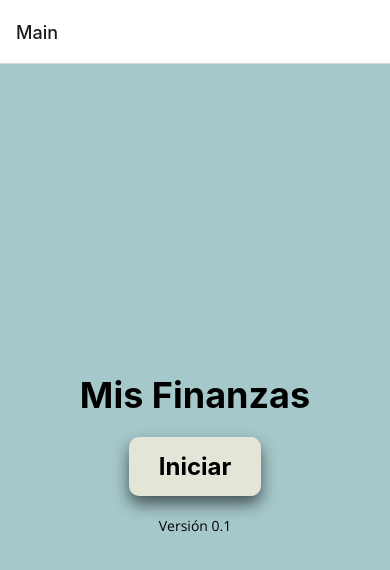
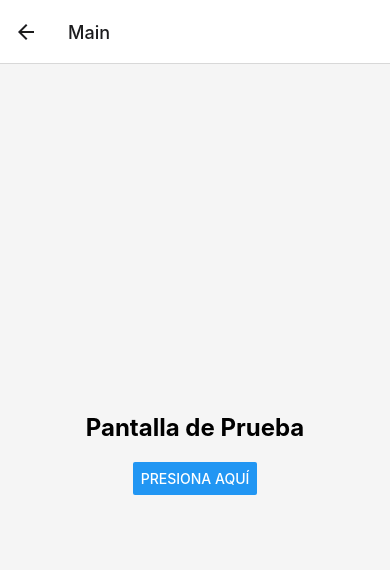
Before and after one commit to VisualR29/Aplicacion-react-native, a React Native app: screen /Main in a window 390 px wide. Shown: the top 570 px of the page. Built offline with nearby package versions, Linux system fonts and the light colour scheme.

Commit message:
baseNavigator1.2

```diff
--- a/App.js
+++ b/App.js
@@ -19,8 +19,6 @@ export default function App() {
   }, [fontsLoaded, fontError]);
 
   return (
-    <NavigationContainer>
-      <AppNavigator />
-    </NavigationContainer>
+    <AppNavigator />
   );
 }
--- /dev/null
+++ b/src/components/MainScreen.jsx
@@ -0,0 +1,32 @@
+import React from "react";
+import { Text, View, Alert, StyleSheet, Button } from "react-native";
+import Constants from "expo-constants";
+import { colors } from "../global/colors";
+
+const MainScreen = () => {
+    return (
+        <View style={styles.container}>
+            <Text style={styles.title}>Pantalla de Prueba</Text>
+            <Button
+                title="Presiona Aquí"
+                onPress={() => Alert.alert('¡Botón presionado!')}
+            />
+        </View>
+    )
+}
+
+const styles = StyleSheet.create({
+    container: {
+        flex: 1,
+        justifyContent: 'center',
+        alignItems: 'center',
+        backgroundColor: '#f5f5f5',
+    },
+    title: {
+        fontSize: 24,
+        fontWeight: 'bold',
+        marginBottom: 20,
+    },
+});
+
+export default MainScreen
--- a/src/components/WelcomeScreen.jsx
+++ b/src/components/WelcomeScreen.jsx
@@ -1,19 +1,19 @@
 import React from "react";
-import { Text, View, TouchableWithoutFeedback, Alert, StyleSheet, Button } from "react-native";
+import { Text, View, TouchableWithoutFeedback, StyleSheet } from "react-native";
 import Constants from "expo-constants";
 import { colors } from "../global/colors";
 
-const WelcomeScreen = () => {
+const WelcomeScreen = ({navigation}) => {
     return (
         <View style={styles.container}>
             <Text style={styles.title}>Mis Finanzas</Text>
             <TouchableWithoutFeedback
-                onPress={() => Alert.alert('Se ha tocado el botón de INICIAR')}>
+                onPress={() => navigation.navigate('Main')}>
                 <View style={styles.button}>
                     <Text style={styles.buttonText}>Iniciar</Text>
                 </View>
             </TouchableWithoutFeedback>
-            <Text style={styles.version}>Versión 0.1</Text>
+            <Text style={styles.version}>Versión 0.2</Text>
         </View>
     )
 }
@@ -21,7 +21,7 @@ const WelcomeScreen = () => {
 const styles = StyleSheet.create({
     container: {
         flexGrow: 1,
-        marginTop: Constants.statusBarHeight,
+        //marginTop: Constants.statusBarHeight,
         justifyContent: 'center',
         alignItems: 'center',
         backgroundColor: colors.green2,
--- a/src/navigation/AppNavigator.js
+++ b/src/navigation/AppNavigator.js
@@ -2,19 +2,22 @@ import * as React from 'react';
 import { NavigationContainer } from '@react-navigation/native';
 import { createNativeStackNavigator } from '@react-navigation/native-stack';
 import WelcomeScreen from '../components/WelcomeScreen';
+import MainScreen from '../components/MainScreen';
 
 const Navigator = createNativeStackNavigator();
 
 const AppNavigator = () => {
     return (
+        <NavigationContainer>
             <Navigator.Navigator>
                 <Navigator.Screen
                     name="Welcome"
                     component={WelcomeScreen}
-                options={{ title: 'Main' }}
+                    options={{ title: 'Welcome' }}
                 />
-            <Navigator.Screen name="Profile" component={WelcomeScreen} />
+                <Navigator.Screen name="Main" component={MainScreen} />
             </Navigator.Navigator>
+        </NavigationContainer>
     );
 };
 
```
Lines whose indentation alone changed are shown as unchanged.
